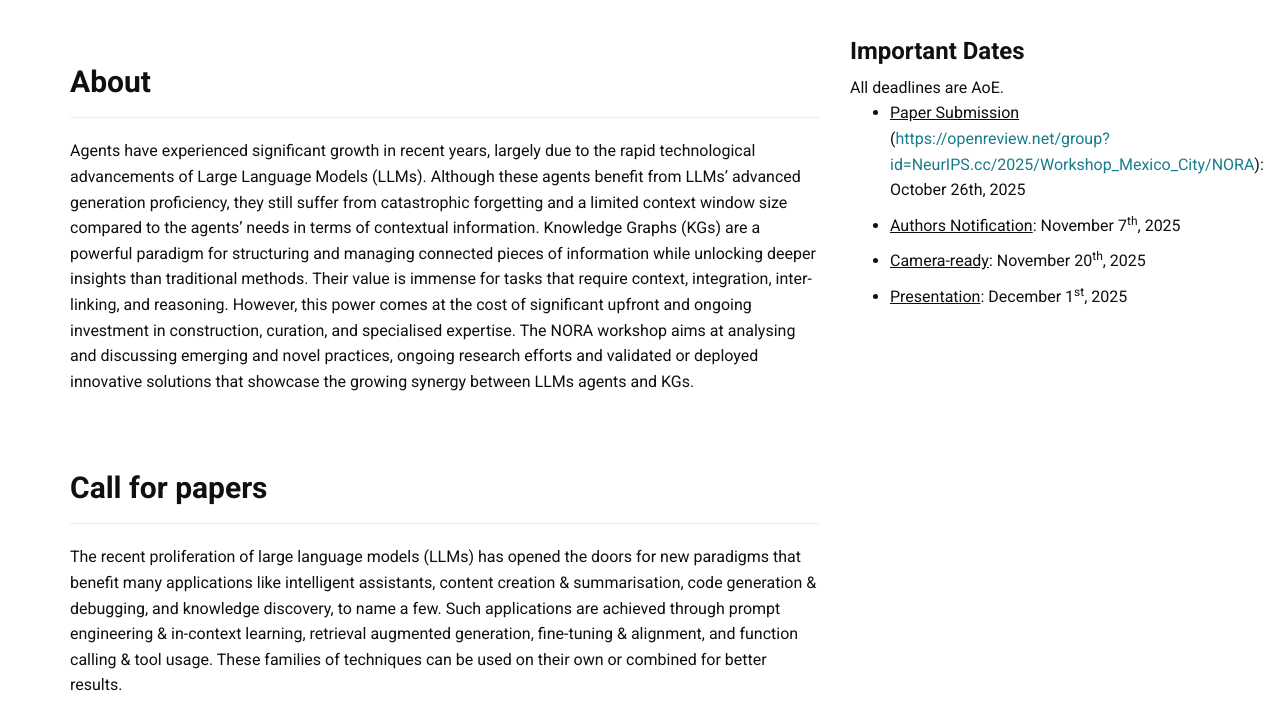
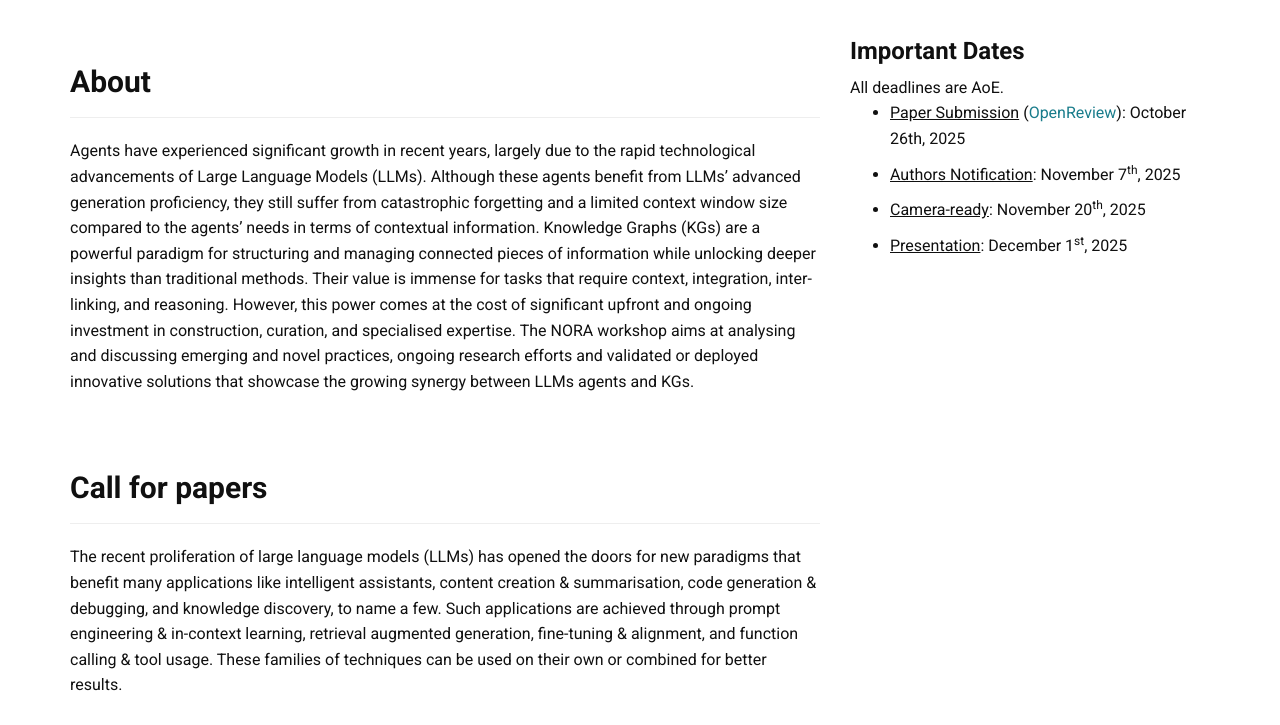
Before and after one commit to NORA-Workshop/2025, a plain HTML site: page index.html in a window 1280 px wide. Shown: the part 1083-1808 px from the top of the page. Drawn offline with Linux system fonts and the light colour scheme.

Commit message:
Update index.html

```diff
--- a/index.html
+++ b/index.html
@@ -282,7 +282,7 @@
 		  -->
 	  </p>
 	  <p>
-	    All papers should be submitted through <a href="OpenReview">https://openreview.net/group?id=NeurIPS.cc/2025/Workshop_Mexico_City/NORA</a>.
+	    All papers should be submitted through <a href="https://openreview.net/group?id=NeurIPS.cc/2025/Workshop_Mexico_City/NORA">OpenReview</a>.
 
 		  <!-- <br>
 		  The Microsoft CMT service was used for managing the peer-reviewing process for this conference.
@@ -420,7 +420,7 @@
           <h3>Important Dates</h3>
 	  All deadlines are AoE.
           <ul>
-	    	<li><u>Paper Submission</u> (<a href="OpenReview">https://openreview.net/group?id=NeurIPS.cc/2025/Workshop_Mexico_City/NORA</a>): October 26th, 2025</li>
+	    	<li><u>Paper Submission</u> (<a href="https://openreview.net/group?id=NeurIPS.cc/2025/Workshop_Mexico_City/NORA">OpenReview</a>): October 26th, 2025</li>
             <li><u>Authors Notification</u>: November 7<sup>th</sup>, 2025</li>
             <li><u>Camera-ready</u>: November 20<sup>th</sup>, 2025</li>
             <li><u>Presentation</u>: December 1<sup>st</sup>, 2025</li>
```
